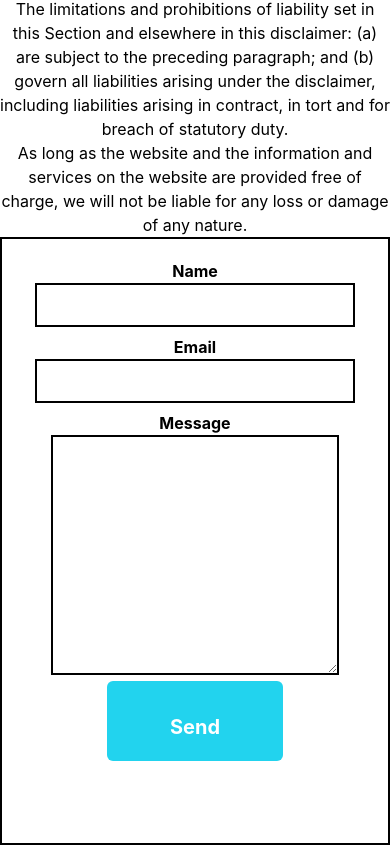
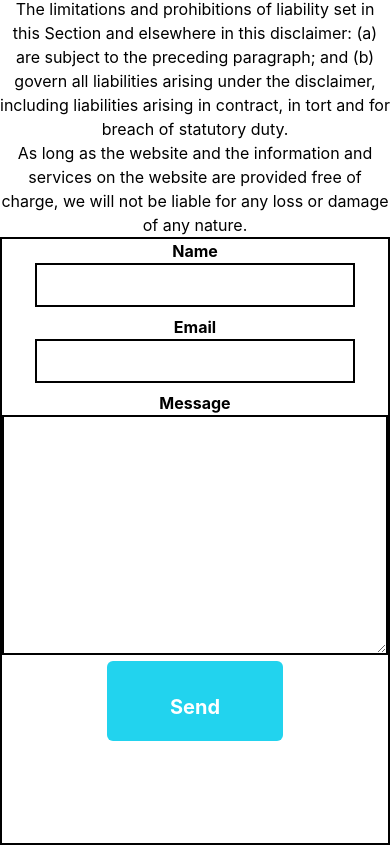
Before and after one commit to shar27/teaching-esl, a Next.js app: page /Terms in a window 390 px wide. Shown: the part 5088-5933 px from the top of the page. Built offline with nearby package versions, Linux system fonts and the light colour scheme; no server answers.

Commit message:
padding contact

```diff
--- a/components/components/Contact.js
+++ b/components/components/Contact.js
@@ -19,7 +19,7 @@ export default function ContactUs () {
   };
 
   return (
-    <form className=' w-full lg:w-2/5 border border-2 border-black h-xxl5 bg-white text-black p-5' ref={form} onSubmit={sendEmail}>
+    <form className=' w-full lg:w-2/5 border border-2 border-black h-xxl5 bg-white text-black p-0 lg:p-5' ref={form} onSubmit={sendEmail}>
       <p className='text-red-500 font-bold text-center text-2xl'>{text}</p>
       <div>
       <label className='font-bold p-5'>Name</label>
@@ -31,7 +31,7 @@ export default function ContactUs () {
       </div>
       <div>
       <label className='font-bold p-5'>Message</label>
-      <textarea className='w-72 h-60 border border-2 border-black' name="message" />
+      <textarea className=' w-full lg:w-72 h-60 border border-2 border-black' name="message" />
       </div>
       <div className='text-center'>
       <input className='bg-cyan-400 p-8 h-20 cursor-pointer w-44 font-bold text-white text-xl rounded-md '
```
